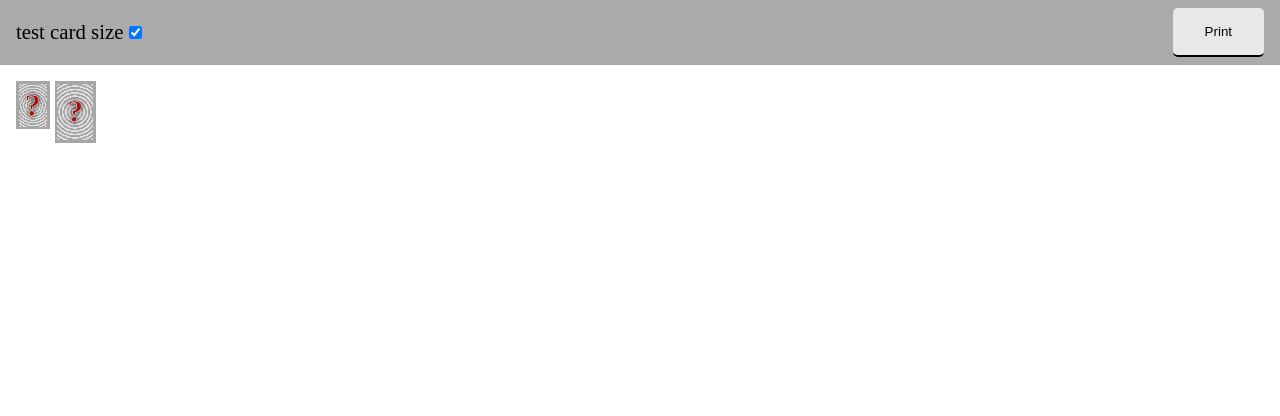
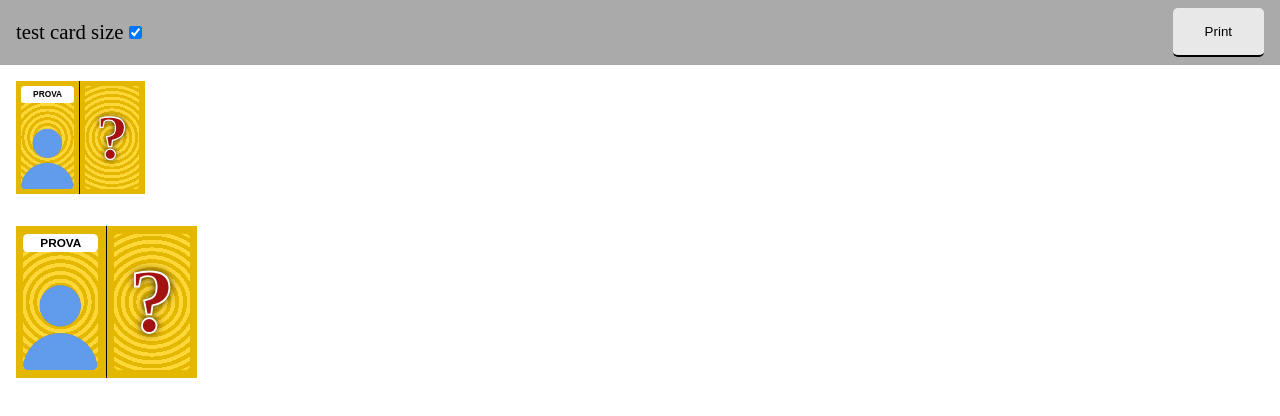
Before and after one commit to RenatoFringuello/GuessWho_maker, a plain HTML site: page index.html in a window 1280 px wide. Drawn offline with Linux system fonts and the light colour scheme.

Commit message:
add some changes

```diff
--- a/index.html
+++ b/index.html
@@ -21,15 +21,32 @@
 
     <main id="paper">
         <div class="team">
-            <div class="gw-card test_card small">
-                <div class="wrapper test_card_gradient">
-                    <div class="logo">?</div>
+            <div class="front-back-wrapper">
+                <div class="gw-card guess small card-bound">
+                    <div class="wrapper guess_gradient">
+                        <div class="gw-card_header">prova</div>
+                        <img src="img/user.png">
+                    </div>
+                </div>
+                <div class="gw-card guess small">
+                    <div class="wrapper guess_gradient">
+                        <div class="logo">?</div>
+                    </div>
                 </div>
             </div>
-
-            <div class="gw-card test_card big">
-                <div class="wrapper test_card_gradient">
-                    <div class="logo">?</div>
+        </div>
+        <div class="team">
+            <div class="front-back-wrapper">
+                <div class="gw-card guess big card-bound">
+                    <div class="wrapper guess_gradient">
+                        <div class="gw-card_header">prova</div>
+                        <img src="img/user.png">
+                    </div>
+                </div>
+                <div class="gw-card guess big">
+                    <div class="wrapper guess_gradient">
+                        <div class="logo">?</div>
+                    </div>
                 </div>
             </div>
         </div>
--- a/main.js
+++ b/main.js
@@ -43,19 +43,36 @@ test_cb.addEventListener('change', (e)=>{
     paper.innerHTML = ``
     if (e.srcElement.checked){
         paper.innerHTML = `
-            <div class="team">
-                <div class="gw-card test_card small">
-                    <div class="wrapper test_card_gradient">
+        <div class="team">
+            <div class="front-back-wrapper">
+                <div class="gw-card guess small card-bound">
+                    <div class="wrapper guess_gradient">
+                        <div class="gw-card_header">prova</div>
+                        <img src="img/user.png">
+                    </div>
+                </div>
+                <div class="gw-card guess small">
+                    <div class="wrapper guess_gradient">
                         <div class="logo">?</div>
                     </div>
                 </div>
-
-                <div class="gw-card test_card big">
-                    <div class="wrapper test_card_gradient">
+            </div>
+        </div>
+        <div class="team">
+            <div class="front-back-wrapper">
+                <div class="gw-card guess big card-bound">
+                    <div class="wrapper guess_gradient">
+                        <div class="gw-card_header">prova</div>
+                        <img src="img/user.png">
+                    </div>
+                </div>
+                <div class="gw-card guess big">
+                    <div class="wrapper guess_gradient">
                         <div class="logo">?</div>
                     </div>
                 </div>
-            </div>`
+            </div>
+        </div>`
     }
     else{
         // 3 teams
--- a/style.css
+++ b/style.css
@@ -13,10 +13,10 @@
     --card_header_bg : #fff;
 
     --card_thickness : 0.25mm;
-    --card_pl_height : 12.7mm;
-    --card_pl_width  :  8.9mm;
-    --card_gs_height : 16.4mm;
-    --card_gs_width  : 10.9mm;
+    --card_pl_height : 3cm;
+    --card_pl_width  : 1.7cm;
+    --card_gs_height : 4cm;
+    --card_gs_width  : 2.4cm;
 }
 
 *,
@@ -79,7 +79,10 @@ button:hover{
  h:  12,7mm
 ==================================================================*/
 .gw-card{
-    padding: 2.5px;
+    padding: calc(var(--card_pl_width) * 0.08);
+}
+.gw-card.big{
+    padding: calc(var(--card_gs_width) * 0.08);
 }
 
 .gw-card.small{
@@ -94,25 +97,33 @@ button:hover{
 
 .gw-card .wrapper{
     height: 100%;
-    border-radius: 1px;
+    border-radius: calc(var(--card_pl_width) * 0.05);
     overflow: hidden;
     display: flex;
     flex-direction: column;
     justify-content: space-between;
     align-items: center;
 }
+.gw-card.big .wrapper{
+    border-radius: calc(var(--card_gs_width) * 0.05);
+}
 
 .gw-card_header{
     width: 100%;
-    border-radius: 1px;
+    border-radius: inherit;
     font-family: 'Arial';
-    font-size: 1mm;
+    font-size: calc(var(--card_pl_width) * 0.13);
     font-weight: bold;
     text-transform: uppercase;
     text-align: center;
-    padding: 0.5px 1px;
+    padding: calc(var(--card_pl_width) * 0.05) 0;
     color:var(--card_header_fg);
     background-color: var(--card_header_bg);
+}
+.big .gw-card_header{
+    font-size: calc(var(--card_gs_width) * 0.13);
+    padding:   calc(var(--card_gs_width) * 0.03);
+
 }
 
 img{
@@ -125,12 +136,18 @@ img{
 
 .gw-card .logo{
     margin: auto;
-    font-size: 2rem;
+    font-size: var(--card_pl_width);
     font-weight: bold;
     color:#a31111;
     -webkit-text-stroke-color: var(--card_header_bg);
-    -webkit-text-stroke-width: .5px;
-    text-shadow: 0px 0px 4px #000;
+    -webkit-text-stroke-width: calc(var(--card_pl_width) * 0.02);
+    text-shadow: 0px 0px calc(var(--card_pl_width) * 0.1) #000;
+}
+
+.big.gw-card .logo{
+    font-size: var(--card_gs_width);
+    -webkit-text-stroke-width: calc(var(--card_gs_width) * 0.02);
+    text-shadow: 0px 0px calc(var(--card_gs_width) * 0.1) #000;
 }
 
 /*==================================================================
@@ -250,31 +267,3 @@ img{
         var(--guess_back)   90%, var(--guess_back)     95%,
         var(--guess_back_l) 95%, var(--guess_back_l)  100%);
 }
-
-.test_card{
-    background: var(--test);
-}
-.test_card_gradient{
-    background: -webkit-radial-gradient(
-        circle,
-        var(--test)    0%, var(--test)      5%,
-        var(--test_l)  5%, var(--test_l)   10%,
-        var(--test)   10%, var(--test)     15%,
-        var(--test_l) 15%, var(--test_l)   20%,
-        var(--test)   20%, var(--test)     25%,
-        var(--test_l) 25%, var(--test_l)   30%,
-        var(--test)   30%, var(--test)     35%,
-        var(--test_l) 35%, var(--test_l)   40%,
-        var(--test)   40%, var(--test)     45%,
-        var(--test_l) 45%, var(--test_l)   50%,
-        var(--test)   50%, var(--test)     55%,
-        var(--test_l) 55%, var(--test_l)   60%,
-        var(--test)   60%, var(--test)     65%,
-        var(--test_l) 65%, var(--test_l)   70%,
-        var(--test)   70%, var(--test)     75%,
-        var(--test_l) 75%, var(--test_l)   80%,
-        var(--test)   80%, var(--test)     85%,
-        var(--test_l) 85%, var(--test_l)   90%,
-        var(--test)   90%, var(--test)     95%,
-        var(--test_l) 95%, var(--test_l)  100%);
-}
```
